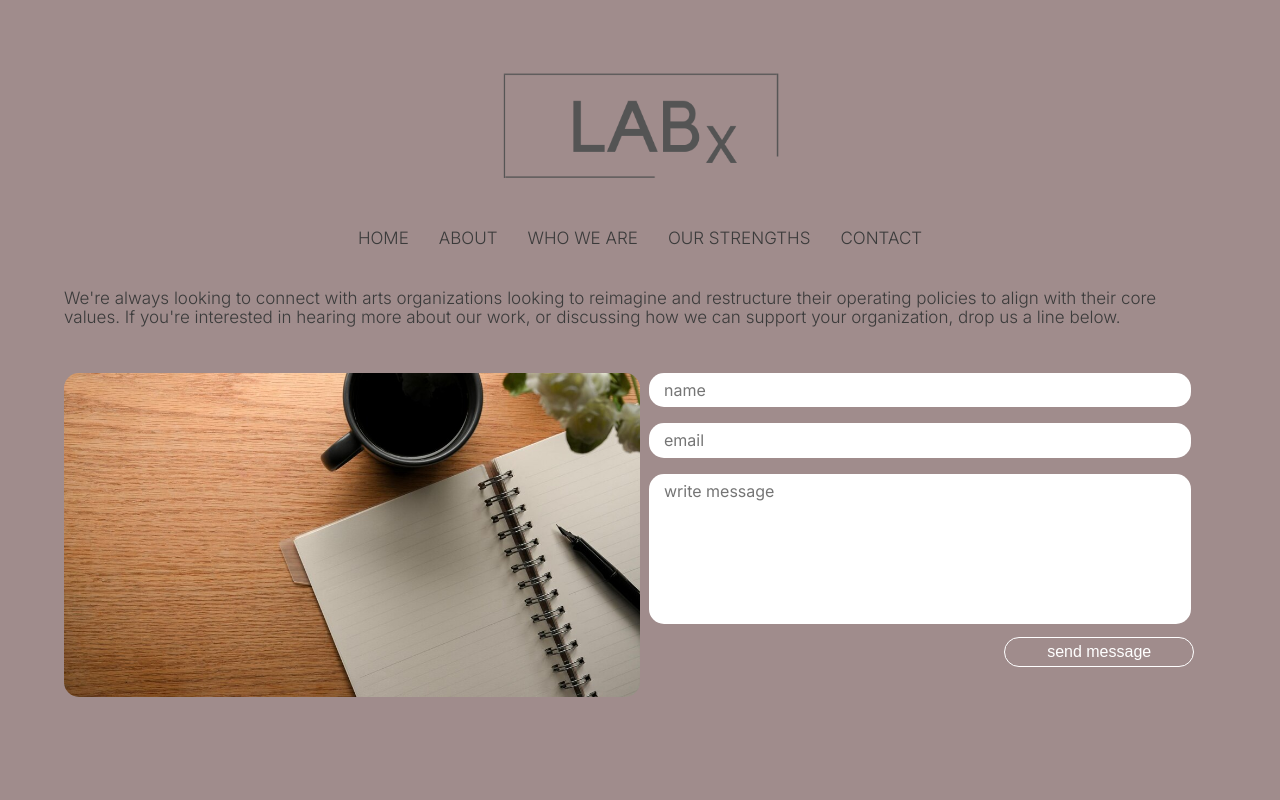
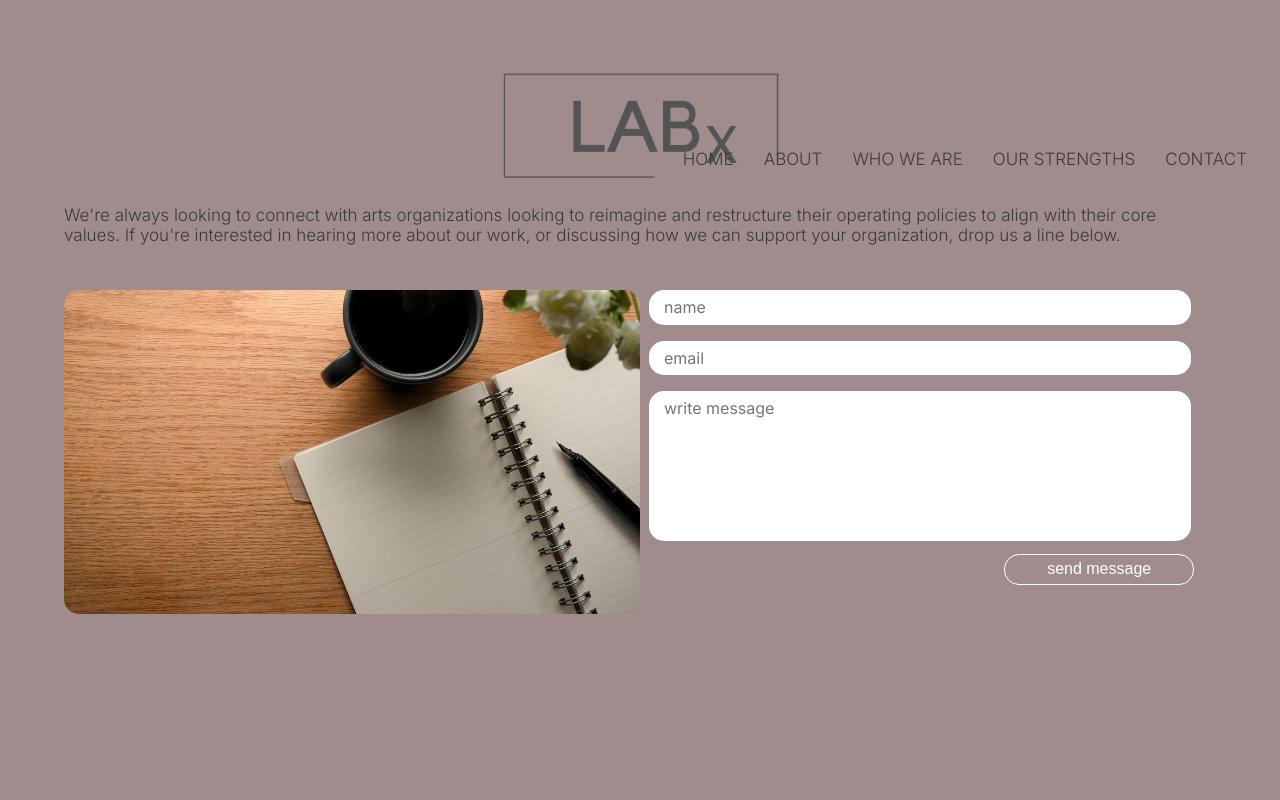
Before and after one commit to GabriellaPenev/LABx, a React (Create React App) app: page /contact in a window 1280 px wide. Shown: the top 800 px of the page. Built offline with nearby package versions, Linux system fonts and the light colour scheme.

Commit message:
Positioned mobile nav on scroll and click

```diff
--- a/src/App.css
+++ b/src/App.css
@@ -273,6 +273,7 @@ html {
     color: #3b3b3b;
     background-color: #a08c8c;
     scroll-behavior: smooth;
+    overflow-x:  hidden;
 }
 
 .wrapper {
@@ -400,6 +401,12 @@ li {
 }
 
 /* NAV MENU */
+
+.listPanel {
+    position: fixed;
+    top: 110px;
+    right: 18px;
+}
 
 .nav-menu {
     display: flex;
@@ -915,7 +922,7 @@ footer {
         position: fixed;
         background-color: #55778d;
         right: -28px;
-        top: -145px;
+        top: -115px;
         margin: 0;
         border-top: 80px solid #55778d;
     }
@@ -940,10 +947,6 @@ footer {
     .panelActive {
         transform: translateX(0);
     }
-
-    /* .listHidden {
-        visibility: hidden;
-    } */
 
     .bio-container li {
         width: 100%;
--- a/src/components/Nav.js
+++ b/src/components/Nav.js
@@ -29,9 +29,7 @@ const Nav = () => {
                         <div className={listButton ? 'line2Active spinner diagonal part-2' : 'spinner diagonal part-2'}></div>
                     </button>
 
-
-                </div>
-                <div className={listButton ? 'listPanel panelActive' : 'listPanel'}>
+                    <div className={listButton ? 'listPanel panelActive' : 'listPanel'}>
                     <ul className='nav-menu'>
                         <li>
                             <Link to="/">Home</Link>
@@ -50,6 +48,8 @@ const Nav = () => {
                         </li>
                     </ul>
                 </div>
+                </div>
+
             </nav>
 
             <Routes>
```
